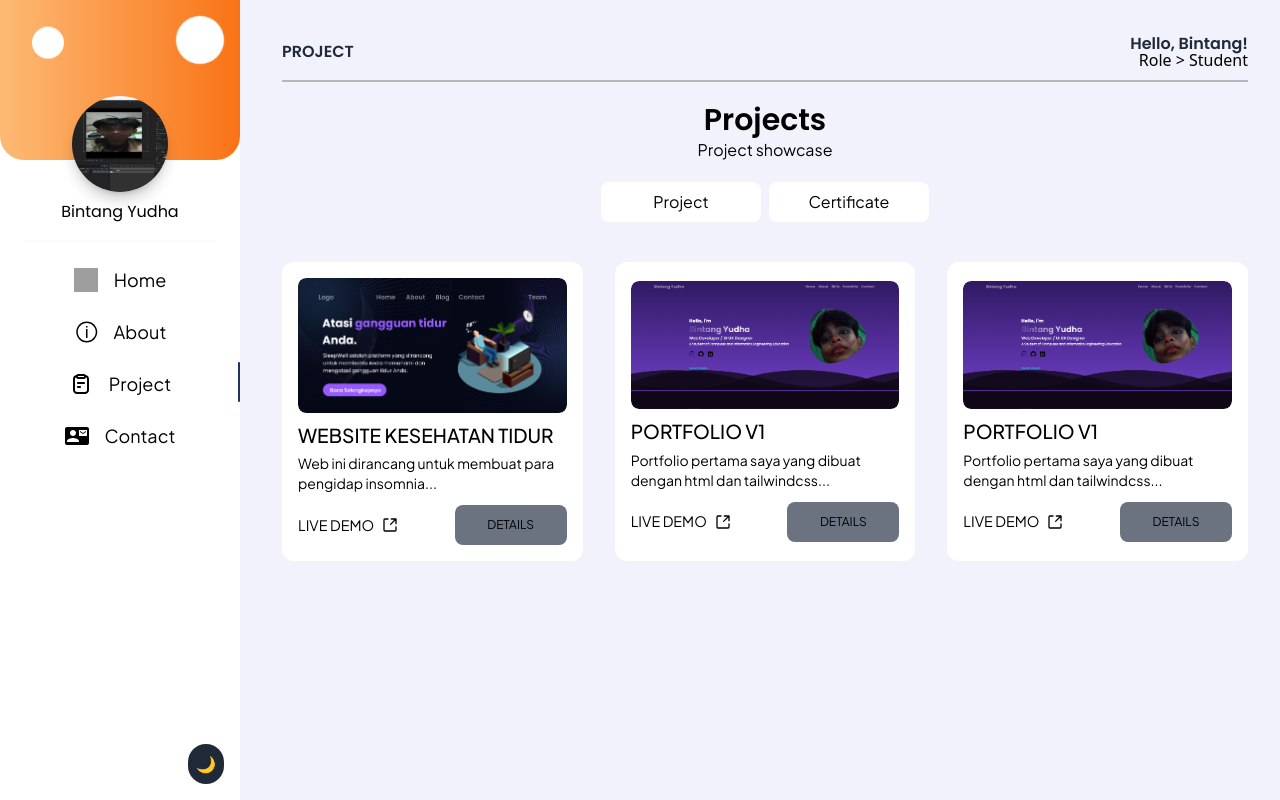
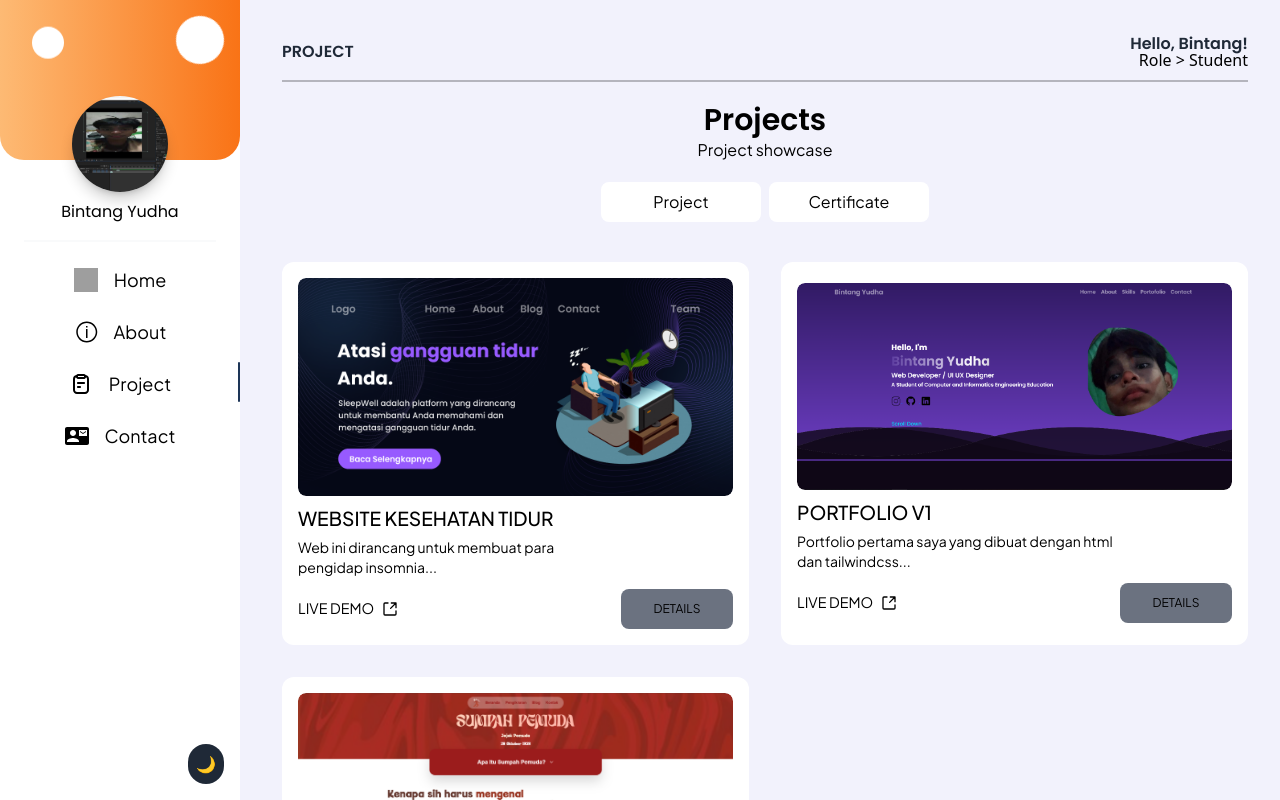
Before and after one commit to Bibintanggg/porto-V3, a React (Vite) app: page /project in a window 1280 px wide. Built offline with nearby package versions, Linux system fonts and the light colour scheme; grey boxes are pictures that could not be loaded.

Commit message:
Fix layouting project

```diff
--- a/src/Pages/Portfolio_V1.jsx
+++ b/src/Pages/Portfolio_V1.jsx
@@ -7,11 +7,9 @@ import GithubIcon from "../assets/TechIcon/GitHub.svg";
 import ShareIcon from "../assets/Icon/share.svg";
 import { useDarkMode } from "../Component/DarkMode";
 
+import HTMLIcon from "../assets/TechIcon/HTML5.svg"
+import JavaScriptIcon from "../assets/TechIcon/JavaScript.svg"
 import TailwindIcon from "../assets/TechIcon/TailwindCSS.svg";
-import ReactIcon from "../assets/TechIcon/React.svg";
-import CSS3Icon from "../assets/TechIcon/CSS3.svg";
-import ChartJSIcon from "../assets/TechIcon/chartjs.svg";
-import ViteIcon from "../assets/TechIcon/vitejs.svg";
 
 const valueProject = [
     {
@@ -41,14 +39,14 @@ const portfolioInfo = {
   title2_tech: "Technologies Used",
   image2_tech: CodeIcon,
 
-  tech_used: ["TailwindCSS", "ReactJS", "CSS", "DataAOS", "Vite", "ChartJS"],
-  tech_icon: [TailwindIcon, ReactIcon, CSS3Icon, ChartJSIcon, ViteIcon],
+  tech_used: ["TailwindCSS", "JavaScript", "HTML", "DataAOS",],
+  tech_icon: [TailwindIcon, JavaScriptIcon, HTMLIcon, ],
 
-  total_tech: 5,
+  total_tech: 3,
   tech_text: "Total Teknologi",
 
   feature_tech: "Fitur Utama",
-  total_feature: 5,
+  total_feature: 0,
 
   demo_text: ["Live Demo", "Github"],
   demo_icon: [ShareIcon, GithubIcon],
--- a/src/Pages/Project.jsx
+++ b/src/Pages/Project.jsx
@@ -4,6 +4,7 @@ import SleepWell from "../assets/Image/sleepwell.png";
 import SagasitasIMG from "../assets/Image/saga.jpg";
 import PeintagonsIMG from "../assets/Image/peintagons.jpg"
 import Porto_V1 from "../assets/Image/portov1.png"
+import JejakPemudaIMG from "../assets/Image/jejakpemuda.png"
 import ShareIcon from "../assets/Icon/share.svg";
 import { isCookie, useNavigate } from "react-router-dom";
 import { useDarkMode } from "../Component/DarkMode";
@@ -33,9 +34,9 @@ function Project() {
     },
     {
       id: 3,
-      text: "PORTFOLIO V1",
+      text: "JEJAK PEMUDA",
       desc: "Portfolio pertama saya yang dibuat dengan html dan tailwindcss...",
-      image: Porto_V1,
+      image: JejakPemudaIMG,
       demo: "LIVE DEMO",
       path: "https://portofolio-bin.vercel.app/",
       icon: ShareIcon,
@@ -215,11 +216,11 @@ function Project() {
               ))}
             </div>
           ) : (
-            <div className="flex flex-col md:flex-row gap-8 mt-10">
+            <div className="grid grid-cols-1 md:grid-cols-2 gap-8 mt-10">
               {projects.map((data_project) => (
                 <div
                   key={data_project.id}
-                  className={`w-full md:w-1/2 flex justify-center rounded-xl group overflow-hidden
+                  className={`flex justify-center rounded-xl group overflow-hidden
                     hover:outline outline-1 transition duration-300 ease-in-out
                     ${
                       darkMode
@@ -233,8 +234,8 @@ function Project() {
                         <img
                           src={data_project.image}
                           alt=""
-                          className={`w-full rounded-lg transform transition-transform
-                          duration-300 group-hover:scale-105`}
+                          className="w-full rounded-lg transform transition-transform
+                          duration-300 group-hover:scale-105"
                         />
                       </div>
                       <p className="font-jakarta text-[1.2rem] font-medium pt-2">
```
Also changed, not shown: src/assets/Image/jejakpemuda.png (added). Lines whose indentation alone changed are shown as unchanged.
